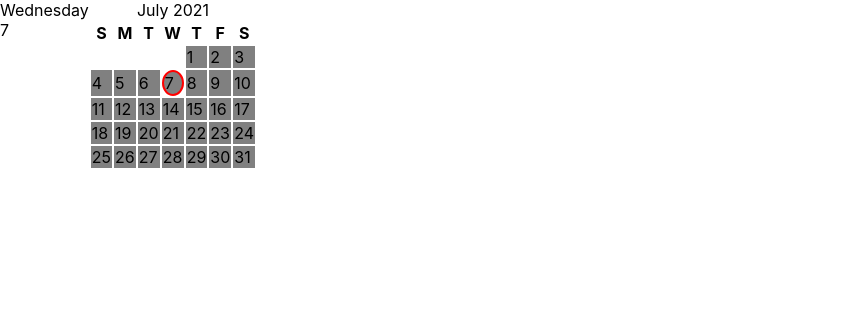
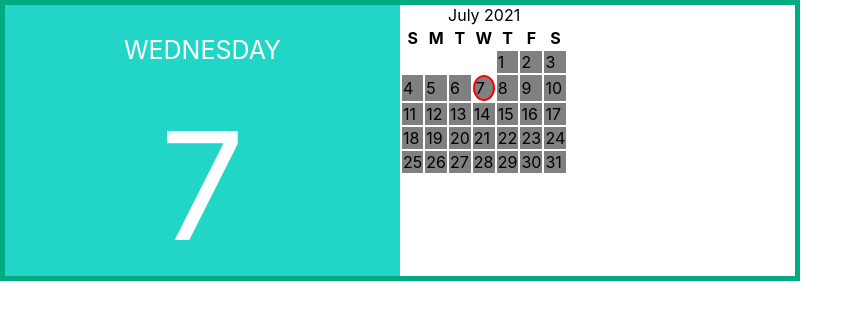
Before and after one commit to Alex-it-work/React-HW, a React (Create React App) app: page / in a window 1280 px wide. Shown: the top 320 px of the page, without its empty margins (0-863 px from the left). Built offline with nearby package versions, Linux system fonts and the light colour scheme.

Commit message:
Add more styles DayContainer. Fix

```diff
--- a/src/components/Calendar/Calendar.module.sass
+++ b/src/components/Calendar/Calendar.module.sass
@@ -4,6 +4,27 @@
 //ошибка фонта, разобраться
 .calendarContainer
     display: flex
+    flex-direction: row
+    flex-wrap: wrap
+    max-width: 800px
+    min-width: 350px
+    border: 5px solid #01aa80
+    .dayContainer
+      display: flex
+      flex-direction: column
+      width: 50%
+      background-color: #22d6c7
+      text-align: center
+      .currentDayOfWeek
+        margin: 30px
+        font-size: 25px
+        color: white
+        text-transform: uppercase
+      .currentDayNumber
+        font-size: 150px
+        color: white
+
+
 
 .currentMonth
   background-color: grey
--- a/src/components/Calendar/Day/index.jsx
+++ b/src/components/Calendar/Day/index.jsx
@@ -1,12 +1,15 @@
 import React from "react";
 import { format } from "date-fns";
+import styles from "./../Calendar.module.sass";
 
 function Day() {
   const currentDate = new Date();
   return (
-    <section>
-      <div>{format(currentDate, "eeee")}</div>
-      <div>{currentDate.getDate()}</div>
+    <section className={styles.dayContainer}>
+      <div className={styles.currentDayOfWeek}>
+        {format(currentDate, "eeee")}
+      </div>
+      <div className={styles.currentDayNumber}>{currentDate.getDate()}</div>
     </section>
   );
 }
--- a/src/components/Calendar/Week/index.jsx
+++ b/src/components/Calendar/Week/index.jsx
@@ -13,9 +13,8 @@ const getDaysOfWeek = (date, week, year) => {
   for (let i = 0; i < 7; ++i) {
     const dateIndex = addDays(startOfWeek, i);
     const newClass = classNames(styles.currentMonth, {
-      [styles.currentDay]: isSameDay(date, dateIndex),
+      [styles.currentDay]: isSameDay(new Date(), dateIndex),
     });
-    console.dir(date);
     isSameMonth(date, dateIndex)
       ? days.push(
           <CalendarDate
```
